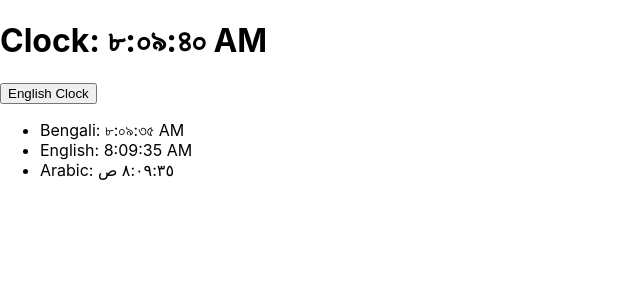
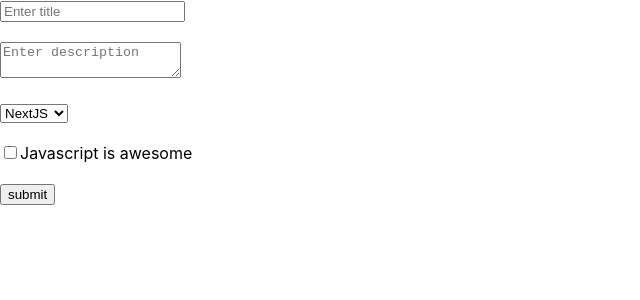
Before and after one commit to akash02-das/my-react-doc, a React (Create React App) app: page / in a window 1280 px wide. Shown: the top 300 px of the page, without its empty margins (0-640 px from the left). Built offline with nearby package versions, Linux system fonts and the light colour scheme.

Commit message:
feat: React form handling - controlled component

```diff
--- a/src/App.js
+++ b/src/App.js
@@ -1,11 +1,10 @@
-import Clock from './components/Clock';
-import ClockList from "./components/ClockList";
+import Form from './components/Form'
+
 
 function App() {
     return (
         <>
-            <Clock/>
-            <ClockList />
+            <Form />
         </>
     );
 }
--- /dev/null
+++ b/src/components/Form.js
@@ -0,0 +1,63 @@
+// React Form Handling - Controlled Component
+import React from "react";
+
+class Form extends React.Component {
+    state = {
+        title: "",
+        description: "",
+        frameworks: 'nextjs',
+        isAwesome: true
+    }
+
+    handleChange = (event) => {
+        // we used the ES6 computed property name syntax to update the state key corresponding to the given input name.
+        // This is the short way to handle all inputs values
+        this.setState({
+            [event.target.name]: event.target.value
+        })
+
+        // OR
+
+        // if (event.target.type === 'text') {
+        //     this.setState({title: event.target.value})
+        // } else if (event.target.type === 'textarea') {
+        //     this.setState({description: event.target.value})
+        // } else if (event.target.type === 'select-one') {
+        //     this.setState({frameworks: event.target.value})
+        // } else if (event.target.type === 'checkbox') {
+        //     this.setState({isAwesome: event.target.checked})
+        // }
+    }
+
+    handleSubmit = (event) => {
+        event.preventDefault()
+        const {title, description, frameworks, isAwesome} = this.state
+        console.log(title, description, frameworks, isAwesome)
+    }
+
+    render() {
+        const {title, description, frameworks, isAwesome} = this.state
+
+        return (
+            <form onSubmit={this.handleSubmit}>
+                <input type="text" name="title" placeholder="Enter title" value={title} onChange={this.handleChange}/>
+                <br/><br/>
+                <textarea name="description" placeholder="Enter description" value={description}
+                          onChange={this.handleChange}/>
+                <br/><br/>
+                <select name="frameworks" value={frameworks} onChange={this.handleChange}>
+                    <option value="NextJS">NextJS</option>
+                    <option value="Angular">Angular</option>
+                    <option value="Vue">Vue</option>
+                </select>
+                <br/><br/>
+                <input name="isAwesome" type="checkbox" value={isAwesome} onChange={this.handleChange}/>
+                <label>Javascript is awesome</label>
+                <br/><br/>
+                <input type="submit" value="submit"/>
+            </form>
+        )
+    }
+}
+
+export default Form;
```
